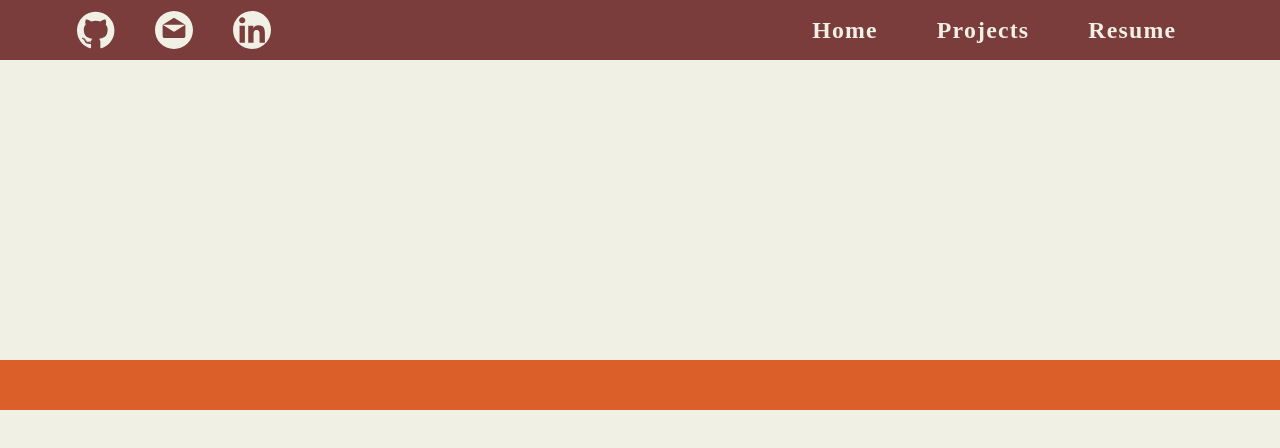
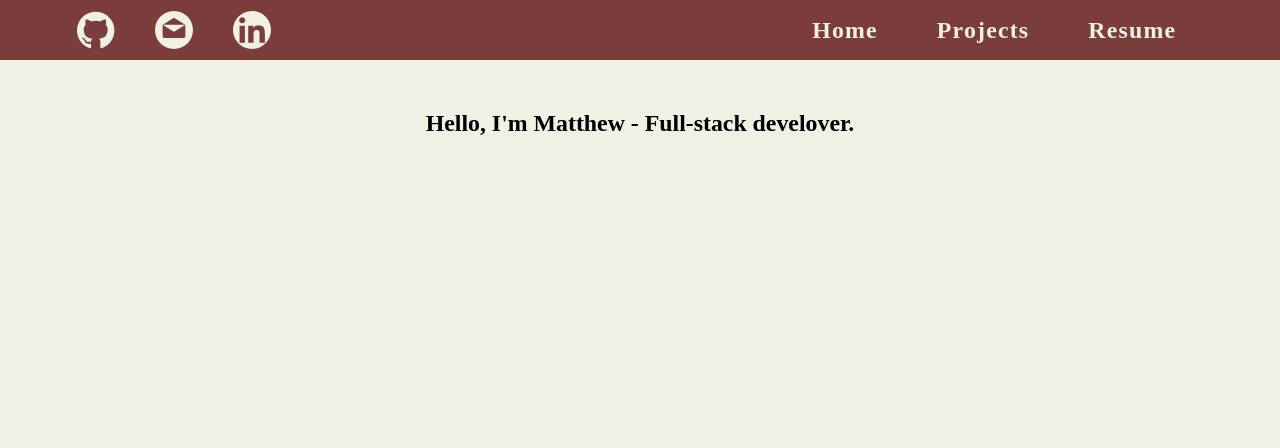
Before and after one commit to MrButak/MrButak.com, a Vue app in the folder frontend/: page / in a window 1280 px wide. Shown: the top 448 px of the page. Built offline with nearby package versions, Linux system fonts and the light colour scheme.

Commit message:
updated color palette

```diff
--- a/frontend/src/components/home/AboutMe.vue
+++ b/frontend/src/components/home/AboutMe.vue
@@ -3,7 +3,11 @@
 <div class="about-me-wrapper-main">
 
     <div class="about-me-inner">
+        <h2>Hello, I'm Matthew - Full-stack develover.</h2>
     </div>
+    <div class="stripes" style="background-color: ;"></div>
+    <div class="stripes" style="background-color: ;"></div>
+    <div class="stripes" style="background-color: ;"></div>
 </div>
 </div>
 
@@ -29,17 +33,19 @@ import { ref, onMounted, computed } from 'vue';
 // });
 </script>
 
-<style>
-
+<style scoped>
+h2 {
+    text-align: center;
+}
 .about-me-wrapper-main {
-    display: flex;
+    /* display: flex;
     justify-content: center;
     align-items: center;
     height: 50px;
-    width: 100%;
+    width: 100%; */
 
     /* padding: 20px 0; */
-    background-color: #DB5F29;
+    /* background-color: #DB5F29; */
     /* border: 10px 0 solid #DB5F29; */
 }
 .about-me-full-width {
@@ -48,8 +54,12 @@ import { ref, onMounted, computed } from 'vue';
     justify-content: center;
     align-items: center;
     width: 100%;
-    margin: 300px 0 0 0;
+    margin: 50px 0 0 0;
 
+}
+.stripes {
+    width: 100%;
+    height: 50px;
 }
 /* .about-me-inner {
 
```
